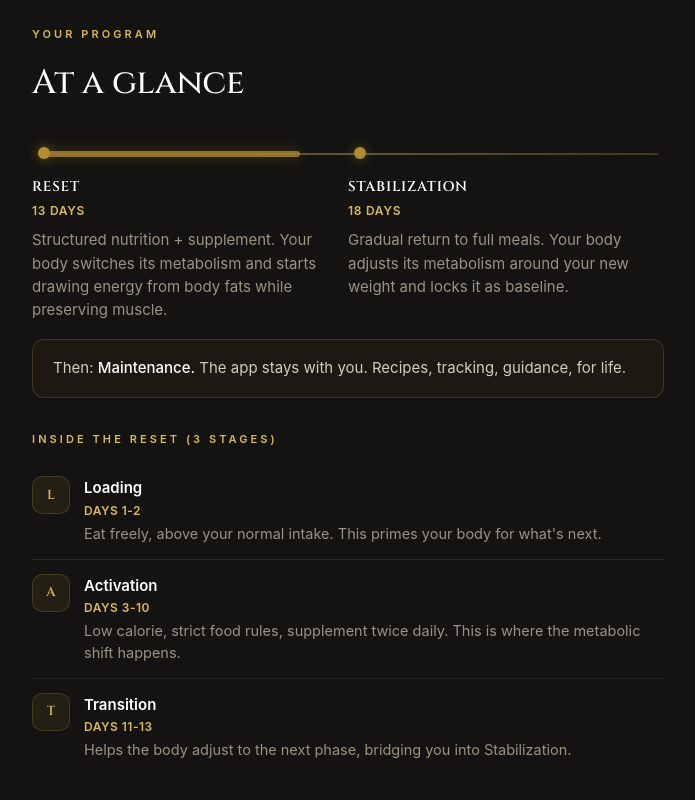
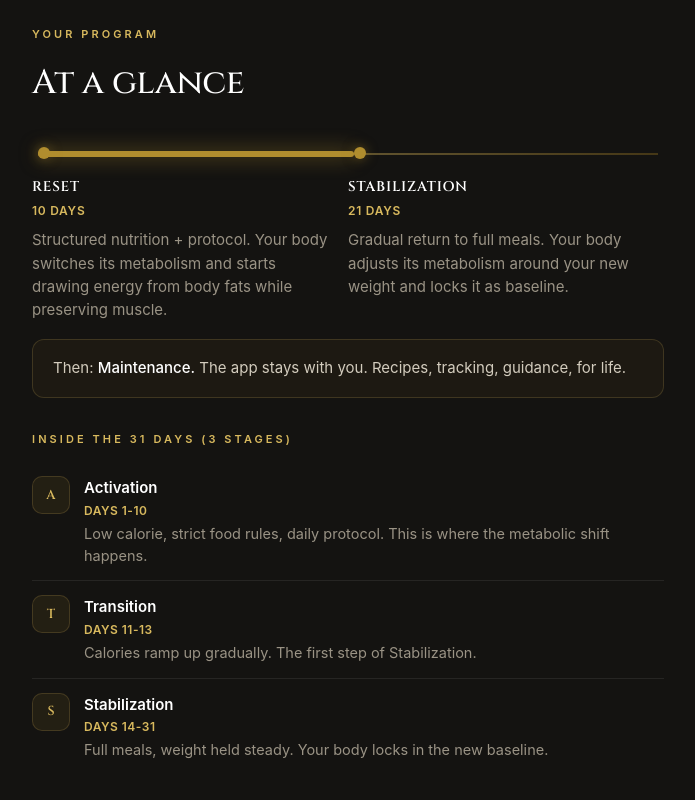
Before and after one commit to marcoiannitto/niramaya-website, a plain HTML site: page welcome/index.html in a window 1280 px wide. Shown: the part 1280-2080 px from the top of the page, without its empty margins (292-987 px from the left). Drawn offline with Linux system fonts and the light colour scheme.

Commit message:
welcome v.1.1.0: 10+21 day program, remove Loading, protocol A-17/E-08/V-01, fix timeline animation, new kit photo
Co-Authored-By: Claude Opus 5.5 <noreply@anthropic.com>
Claude-Session: https://claude.ai/code/session_01N9U74745Dym9WTbpr3afS3

```diff
--- a/welcome/index.html
+++ b/welcome/index.html
@@ -1,4 +1,5 @@
 <!DOCTYPE html>
+<!-- v.1.1.0 | 2026-11-18 | Program 10+21 days, kit photo, loading removed, protocol A-17/E-08/V-01, timeline animation fixed -->
 <html lang="en">
 <head>
 <meta charset="UTF-8">
@@ -251,15 +252,25 @@ body { opacity: 0; animation: pageIn 1.2s var(--ease) .2s forwards; }
   top: 20px;
   left: 6px;
   height: 6px;
-  width: 40%;
+  width: 50%;
   background: var(--gold);
   border-radius: 3px;
   box-shadow: 0 0 14px rgba(176,141,46,.5);
-  animation: trackPulse 3s ease-in-out infinite;
+  transform: scaleX(0);
+  transform-origin: left center;
+  transition: transform 1.4s var(--ease) .5s;
 }
-@keyframes trackPulse {
-  0%, 100% { opacity: .5; width: 40%; }
-  50% { opacity: .9; width: 42%; }
+.timeline-track.in::after {
+  transform: scaleX(1);
+  animation: trackGlow 3.5s ease-in-out 2s infinite;
+}
+@keyframes trackGlow {
+  0%, 100% { box-shadow: 0 0 10px rgba(176,141,46,.35); }
+  50% { box-shadow: 0 0 20px rgba(176,141,46,.7); }
+}
+@media (prefers-reduced-motion: reduce) {
+  .timeline-track::after { transform: none; transition: none; }
+  .timeline-track.in::after { animation: none; }
 }
 .timeline-phase {
   flex: 1;
@@ -831,12 +842,12 @@ footer .tag {
     <div class="timeline-track rv rv-d1">
       <div class="timeline-phase">
         <div class="tl-label">Reset</div>
-        <div class="tl-days">13 days</div>
-        <p class="tl-desc">Structured nutrition + supplement. Your body switches its metabolism and starts drawing energy from body fats while preserving muscle.</p>
+        <div class="tl-days">10 days</div>
+        <p class="tl-desc">Structured nutrition + protocol. Your body switches its metabolism and starts drawing energy from body fats while preserving muscle.</p>
       </div>
       <div class="timeline-phase">
         <div class="tl-label">Stabilization</div>
-        <div class="tl-days">18 days</div>
+        <div class="tl-days">21 days</div>
         <p class="tl-desc">Gradual return to full meals. Your body adjusts its metabolism around your new weight and locks it as baseline.</p>
       </div>
     </div>
@@ -844,21 +855,13 @@ footer .tag {
     <div class="tl-after rv rv-d2">Then: <strong>Maintenance.</strong> The app stays with you. Recipes, tracking, guidance, for life.</div>
 
     <div class="stages rv rv-d3">
-      <div class="stages-title">Inside the Reset (3 stages)</div>
-      <div class="stage-row">
-        <div class="stage-chip">L</div>
-        <div>
-          <div class="stage-name">Loading</div>
-          <div class="stage-days">Days 1-2</div>
-          <p class="stage-desc">Eat freely, above your normal intake. This primes your body for what's next.</p>
-        </div>
-      </div>
+      <div class="stages-title">Inside the 31 days (3 stages)</div>
       <div class="stage-row">
         <div class="stage-chip">A</div>
         <div>
           <div class="stage-name">Activation</div>
-          <div class="stage-days">Days 3-10</div>
-          <p class="stage-desc">Low calorie, strict food rules, supplement twice daily. This is where the metabolic shift happens.</p>
+          <div class="stage-days">Days 1-10</div>
+          <p class="stage-desc">Low calorie, strict food rules, daily protocol. This is where the metabolic shift happens.</p>
         </div>
       </div>
       <div class="stage-row">
@@ -866,7 +869,15 @@ footer .tag {
         <div>
           <div class="stage-name">Transition</div>
           <div class="stage-days">Days 11-13</div>
-          <p class="stage-desc">Helps the body adjust to the next phase, bridging you into Stabilization.</p>
+          <p class="stage-desc">Calories ramp up gradually. The first step of Stabilization.</p>
+        </div>
+      </div>
+      <div class="stage-row">
+        <div class="stage-chip">S</div>
+        <div>
+          <div class="stage-name">Stabilization</div>
+          <div class="stage-days">Days 14-31</div>
+          <p class="stage-desc">Full meals, weight held steady. Your body locks in the new baseline.</p>
         </div>
       </div>
     </div>
@@ -919,7 +930,7 @@ footer .tag {
         <div class="num-dot">2</div>
         <div>
           <h3>We protect your muscle.</h3>
-          <p>The food and supplement keep your muscle supplied, so your body has no reason to burn it. Your engine stays intact.</p>
+          <p>The food and protocol keep your muscle supplied, so your body has no reason to burn it. Your engine stays intact.</p>
           <div class="sci-note">The science: give the body enough protein and it leaves the muscle alone. It turns to fat instead.</div>
         </div>
       </div>
@@ -965,11 +976,9 @@ footer .tag {
     <h2 class="rv" style="font-size:clamp(24px,5vw,34px); margin-bottom:6px;">Clear, simple, non-negotiable.</h2>
     <p class="rv" style="font-size:14px; color:var(--muted-dk); margin-bottom:24px;">Tap each card to expand.</p>
 
-    <div class="acc rv"><div class="acc-head" onclick="toggleAcc(this)"><span class="acc-icon"><svg viewBox="0 0 24 24" fill="none" stroke="#d8b95e" stroke-width="1.5" stroke-linecap="round" stroke-linejoin="round"><path d="M12 2v6l3 2v10a2 2 0 0 1-2 2h-2a2 2 0 0 1-2-2V10l3-2V2"/></svg></span><span>Supplement (serum)</span><span class="acc-arrow">&#9660;</span></div><div class="acc-body"><div class="acc-body-inner"><ul><li>First 10 days only (Loading + Activation).</li><li>Twice daily: morning, and evening before dinner.</li><li>Shake the vial. Hold under your tongue for 1 minute. Swallow.</li></ul></div></div></div>
+    <div class="acc rv"><div class="acc-head" onclick="toggleAcc(this)"><span class="acc-icon"><svg viewBox="0 0 24 24" fill="none" stroke="#d8b95e" stroke-width="1.5" stroke-linecap="round" stroke-linejoin="round"><path d="M12 2v6l3 2v10a2 2 0 0 1-2 2h-2a2 2 0 0 1-2-2V10l3-2V2"/></svg></span><span>Protocol</span><span class="acc-arrow">&#9660;</span></div><div class="acc-body"><div class="acc-body-inner"><p style="margin-bottom:10px;">Three products, taken during Activation only (days 1-10).</p><div class="sub">A-17 &middot; 3x daily (lunch, dinner, bedtime)</div><ul><li>Essential amino acids plus fibre. Supplies protein building blocks so your muscle is not used for fuel.</li><li>One scoop in a glass of water.</li></ul><div class="sub">E-08 &middot; 2x daily (morning, afternoon)</div><ul><li>Electrolytes: potassium, magnesium, sodium, calcium, zinc. Keeps energy up and helps avoid cramps and headaches.</li><li>One scoop in a glass of water.</li></ul><div class="sub">V-01 &middot; 1x daily (anytime)</div><ul><li>Multivitamin. Covers the vitamins and minerals a smaller food intake can miss.</li><li>One tablet with water.</li></ul></div></div></div>
 
     <div class="acc rv rv-d1"><div class="acc-head" onclick="toggleAcc(this)"><span class="acc-icon"><svg viewBox="0 0 24 24" fill="none" stroke="#d8b95e" stroke-width="1.5" stroke-linecap="round" stroke-linejoin="round"><path d="M18 8a2 2 0 0 0-2-2h-1a2 2 0 0 0-2 2"/><path d="M6 8a2 2 0 0 1 2-2h1a2 2 0 0 1 2 2"/><ellipse cx="12" cy="11" rx="9" ry="4"/><path d="M3 15c0 2.2 4 4 9 4s9-1.8 9-4"/></svg></span><span>Food during Activation</span><span class="acc-arrow">&#9660;</span></div><div class="acc-body"><div class="acc-body-inner"><div class="sub">Eat</div><ul><li>Lean protein (chicken breast, prawns, white fish, tuna, tofu, tempeh)</li><li>Vegetables (~150g, low carb)</li><li>Fruit with sugar below 12g (~100g)</li></ul><div class="sub">Avoid</div><ul><li>Added sugar, carbs, all fats and oils (no butter, no oil, no pork belly, no salmon)</li><li>Starchy vegetables, sauces with sugar</li><li>Dairy: not allowed during Activation</li><li>Carbs: below 30g</li></ul><p style="font-size:13px; color:var(--muted-dk); margin-top:10px;">The full list is in the app. If you're unsure about any food, ask the AI or your coach.</p></div></div></div>
-
-    <div class="acc rv rv-d1"><div class="acc-head" onclick="toggleAcc(this)"><span class="acc-icon"><svg viewBox="0 0 24 24" fill="none" stroke="#d8b95e" stroke-width="1.5" stroke-linecap="round" stroke-linejoin="round"><path d="M3 11h18"/><path d="M5 11V7a7 7 0 0 1 14 0v4"/><path d="M3 11c0 5 4 9 9 9s9-4 9-9"/></svg></span><span>Food during Loading (first 2 days)</span><span class="acc-arrow">&#9660;</span></div><div class="acc-body"><div class="acc-body-inner"><ul><li>Eat freely. No restrictions. Aim for 50 to 100% above your normal intake.</li></ul></div></div></div>
 
     <div class="acc rv rv-d2"><div class="acc-head" onclick="toggleAcc(this)"><span class="acc-icon"><svg viewBox="0 0 24 24" fill="none" stroke="#d8b95e" stroke-width="1.5" stroke-linecap="round" stroke-linejoin="round"><polyline points="22 12 18 12 15 21 9 3 6 12 2 12"/></svg></span><span>Food during Stabilization</span><span class="acc-arrow">&#9660;</span></div><div class="acc-body"><div class="acc-body-inner"><ul><li>Fats reintroduced gradually (3 to 4 day ramp-up).</li><li>No calorie limit (stay below your BMR). High protein. Carbs below 40g (from vegetables and berries).</li><li>Your target: keep your weight stable within 500 to 700g of your Reset result.</li><li>Why: your body needs time to accept the new weight as its baseline. A sudden surplus tells the body the famine is over, and it stores fat again.</li></ul></div></div></div>
 
@@ -1031,7 +1040,7 @@ footer .tag {
       <li>You'll likely see the effect on the scale the next morning.</li>
       <li>You may feel an energy dip (your metabolic state was interrupted).</li>
       <li>The plan is designed to recover. One slip does not erase your progress but can slow it down.</li>
-      <li><strong>But staying strict through the Reset is the goal. The program is kept short on purpose: 13 days of focus is achievable.</strong></li>
+      <li><strong>But staying strict through the Reset is the goal. The program is kept short on purpose: 10 days of focus is achievable.</strong></li>
     </ul>
   </div>
 </section>
@@ -1041,7 +1050,7 @@ footer .tag {
   <div class="w">
     <span class="ey rv">Your kit</span>
     <h2 class="rv" style="font-size:clamp(24px,5vw,34px); margin-bottom:20px;">Everything you need is already in your hands.</h2>
-    <div class="kit-hero rv rv-d1"><img src="../Images/aevum-box-serum-800.jpg" alt="AEVUM serum box" loading="lazy"></div>
+    <div class="kit-hero rv rv-d1"><img src="../Images/Aevum-kit-final.jpg" alt="AEVUM kit" loading="lazy"></div>
     <div class="kit-grid">
       <div class="kit-item rv">
         <div class="kit-item-icon"><svg viewBox="0 0 24 24" fill="none" stroke="#d8b95e" stroke-width="1.5" stroke-linecap="round" stroke-linejoin="round"><rect x="3" y="6" width="18" height="14" rx="3"/><circle cx="12" cy="13" r="4"/><path d="M12 9v4l2.5 1.5"/></svg></div>
```
